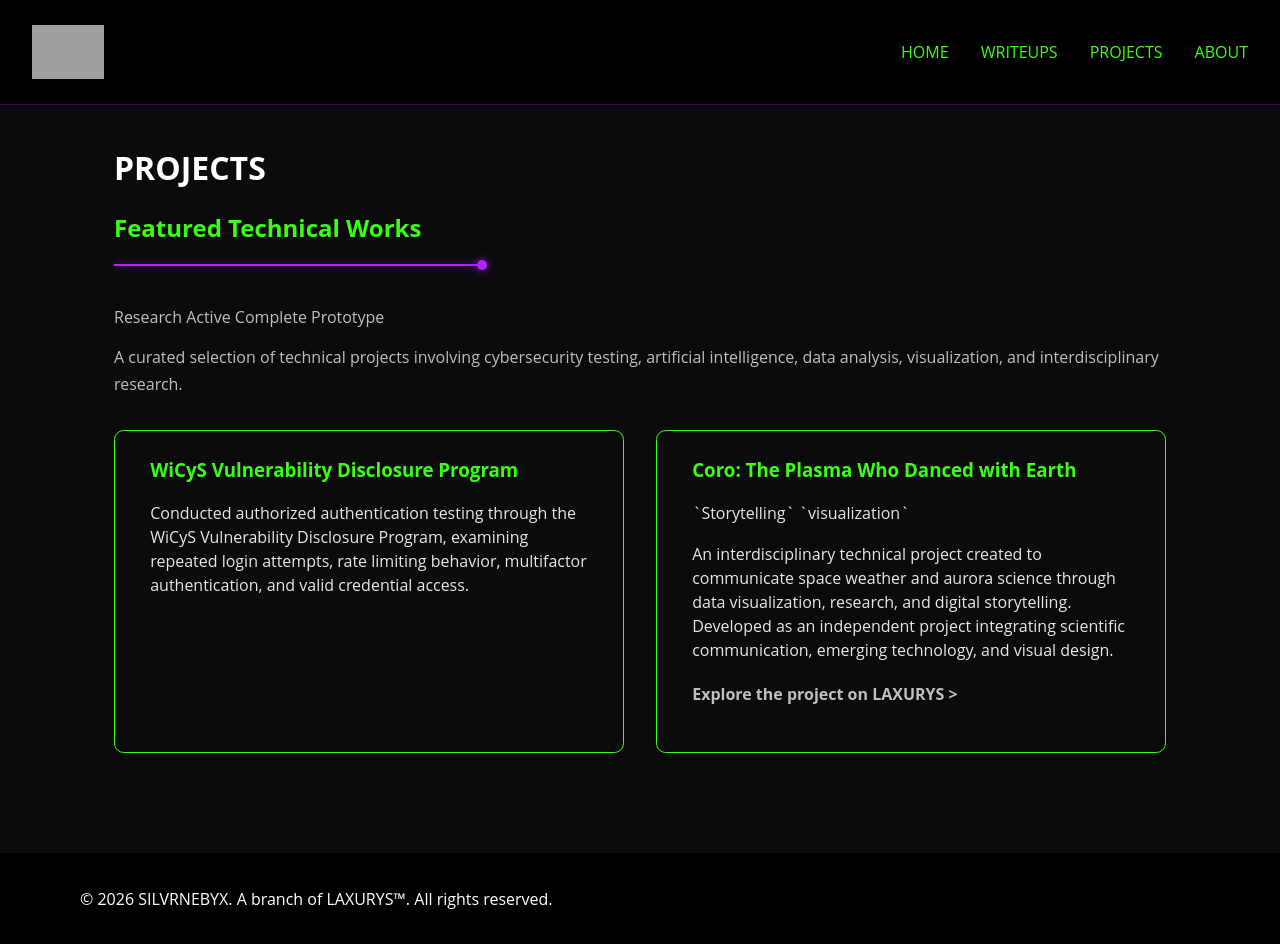
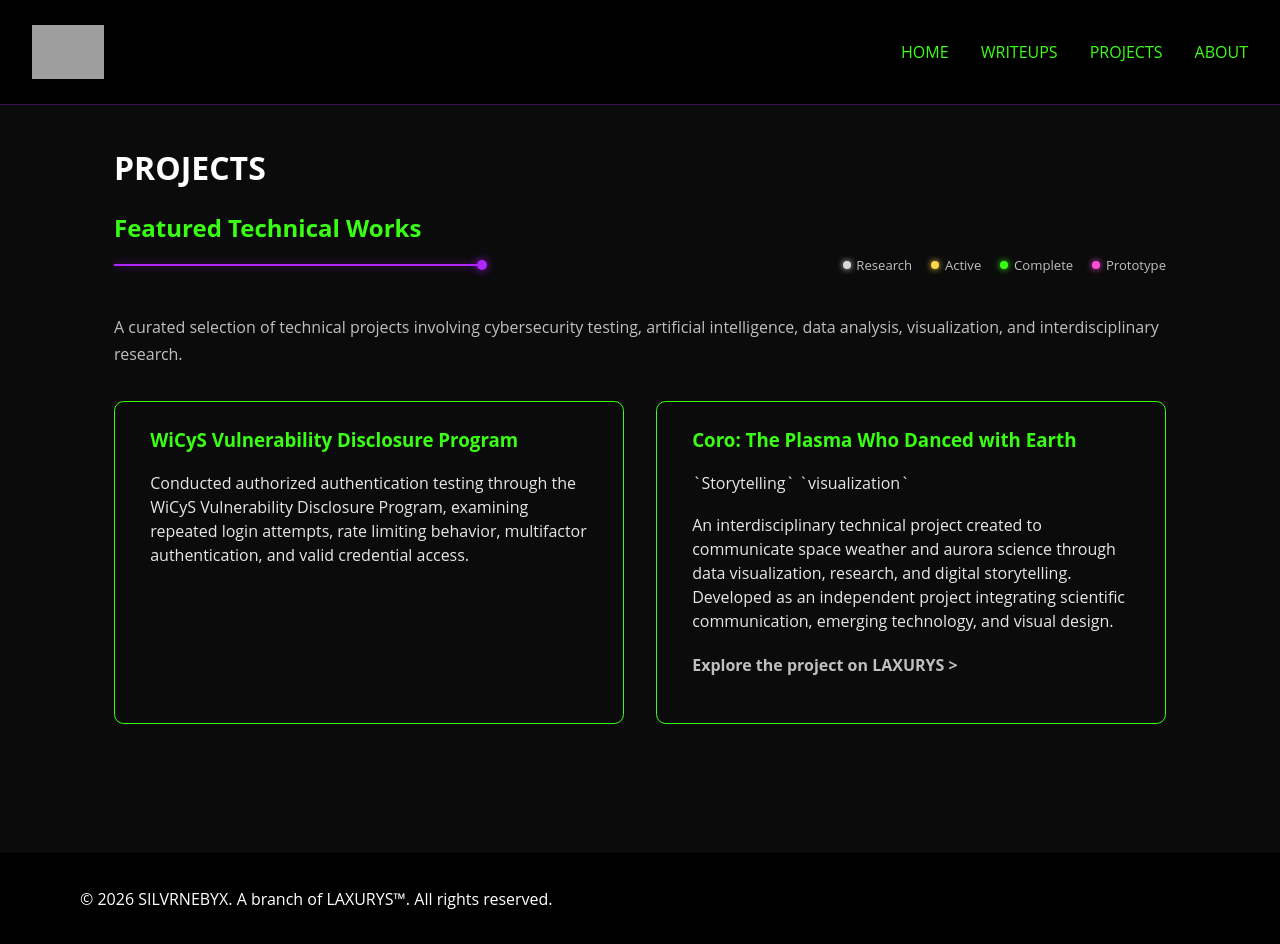
Before and after one commit to glsanclem/silvrnebyxlab, a Jekyll site: the page built from projects.md, in a window 1280 px wide and 944 px high. Built offline with Jekyll 4.4.1, drawn with Linux system fonts in a browser that asks for light colours; grey boxes are pictures that could not be loaded.

Commit message:
Add project status legend styles to CSS

```diff
--- a/assets/css/style.css
+++ b/assets/css/style.css
@@ -164,6 +164,52 @@ h2, h3 {
   border-radius: 50%;
   background-color: #b026ff;
   box-shadow: 0 0 10px rgba(176, 38, 255, 0.8);
+}
+
+/* ------------------- PROJECT STATUS LEGEND DOTS ------------------- */
+
+.project_legend {
+  display: flex;
+  justify-content: flex-end;
+  flex-wrap: wrap;
+  gap: 1.2rem;
+  margin: -3.1rem 0 2.5rem;
+  font-size: 0.82rem;
+  color: #bfbfbf;
+}
+
+.legend_item {
+  display: flex;
+  align-items: center;
+  gap: 0.35rem;
+}
+
+.legend_dot {
+  width: 8px;
+  height: 8px;
+  border-radius: 50%;
+}
+
+/* Status Colors */
+
+.research .legend_dot {
+  background: #d8d8df;
+  box-shadow: 0 0 6px #d8d8df;
+}
+
+.active .legend_dot {
+  background: #FFD54A;
+  box-shadow: 0 0 6px #FFD54A;
+}
+
+.complete .legend_dot {
+  background: #39ff14;
+  box-shadow: 0 0 6px #39ff14;
+}
+
+.prototype .legend_dot {
+  background: #ff4fd8;
+  box-shadow: 0 0 6px #ff4fd8;
 }
 
 /* ------------------- EXPLORE PROMPT ------------------- */
```
